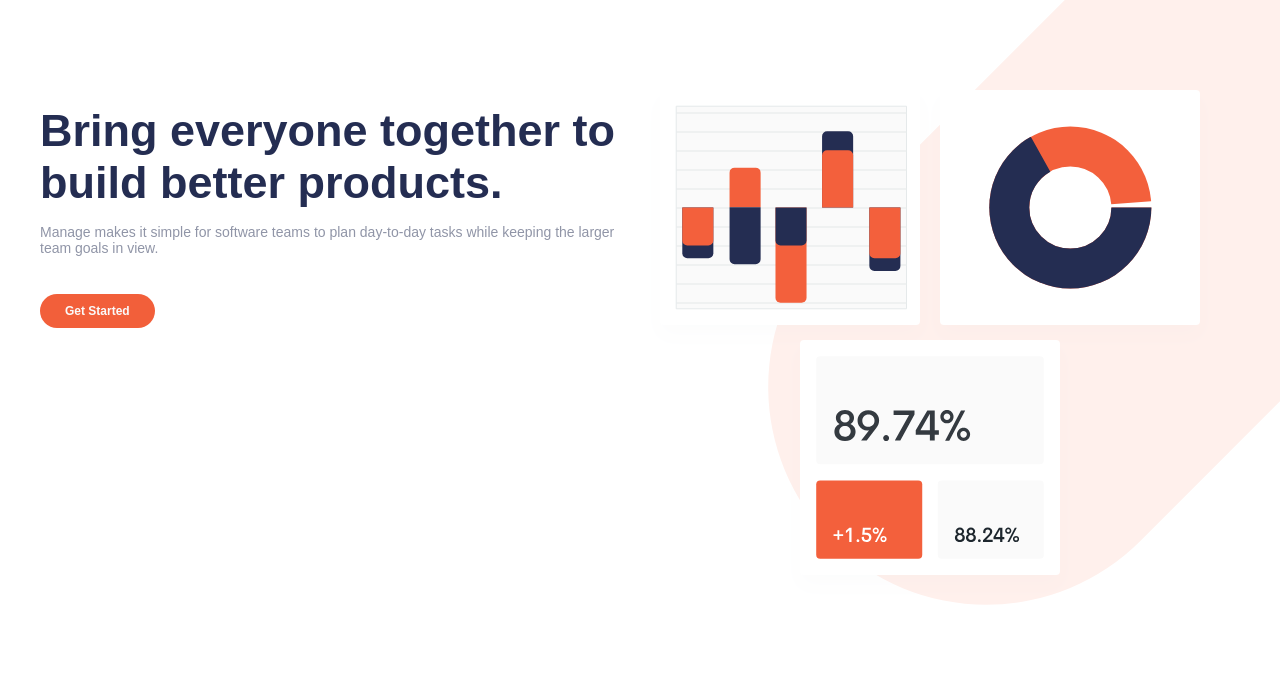
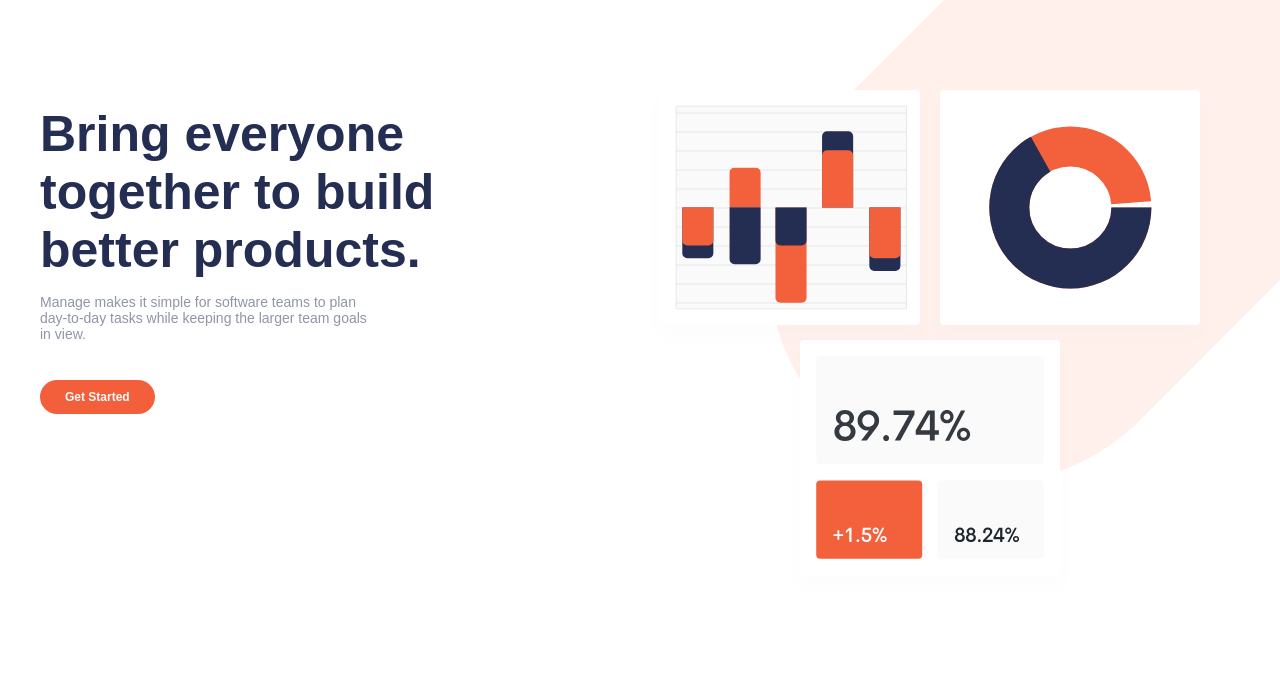
Before and after one commit to samadjei/Manage-Landing-Page, a plain HTML site: page index.html in a window 1280 px wide. Shown: the part 118-800 px from the top of the page. Drawn offline with Linux system fonts and the light colour scheme; a web font is replaced by a local one.

Commit message:
new commit

```diff
--- a/index.html
+++ b/index.html
@@ -21,7 +21,7 @@
           <div class="header__logo">
             <img src="images/logo.svg" alt="Logo" />
           </div>
-          <a id="btnHamburger" href="#" class="header__toggle hide-for-desktop">
+          <a id="btnHamburger" href="" class="header__toggle hide-for-desktop">
             <span></span>
             <span></span>
             <span></span>
--- a/scss/_hero.scss
+++ b/scss/_hero.scss
@@ -11,22 +11,24 @@
       flex-direction: column-reverse;
       text-align: center;
     }
-
   }
 
   &__content {
     padding-top: 2.5rem;
+    max-width: 100%;
     @include breakpoint(medium) {
       grid-row: 2 /3;
     }
     h1 {
-      font-size: 4.5rem;
+      font-size: 5rem;
+      max-width: 80%;
     }
 
     p {
       color: $Dark-Grayish-Blue;
       font-size: 1.4rem;
       padding-bottom: 4.5rem;
+      max-width: 55%;
     }
   }
 
@@ -42,7 +44,7 @@
 
 .bg-pattern {
   position: absolute;
-  bottom: 10%;
+  bottom: 25%;
   left: 60%;
   z-index: -999;
 }
--- a/scss/_showcase.scss
+++ b/scss/_showcase.scss
@@ -73,6 +73,7 @@
         margin-left: -5rem;
         width: 135%;
         z-index: -1;
+        overflow: hidden;
       }
     }
     h4 {
```
Also changed, not shown: css/main.css.
